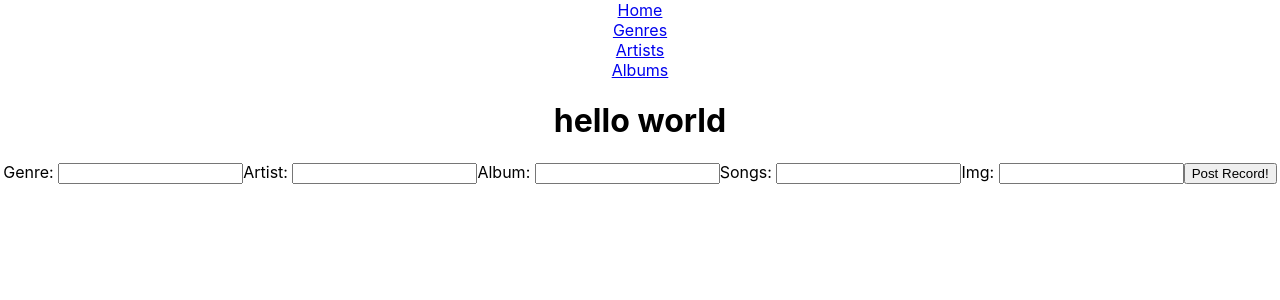
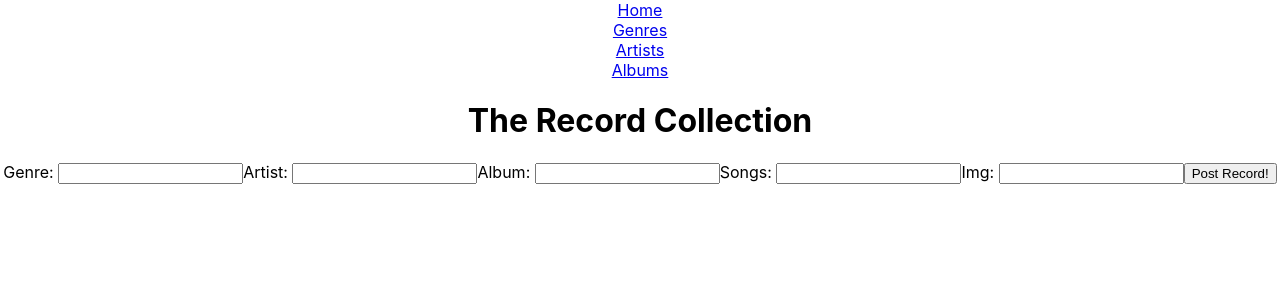
Before and after one commit to clarkcj15/Record-Collection-Client, a React (Create React App) app in the folder record-collection-frontend/: page / in a window 1280 px wide. Shown: the top 300 px of the page. Built offline with nearby package versions, Linux system fonts and the light colour scheme; no server answers.

Commit message:
minor change

```diff
--- a/record-collection-frontend/src/Components/Home/Home.js
+++ b/record-collection-frontend/src/Components/Home/Home.js
@@ -24,7 +24,7 @@ const Home = () => {
 
     return(
         <div>
-            <h1>hello world</h1>
+            <h1>The Record Collection</h1>
             <NewRecordForm records={records} updateRecords={setRecords} />
 
             {/* <Link to="/genres">Genres</Link>
```
